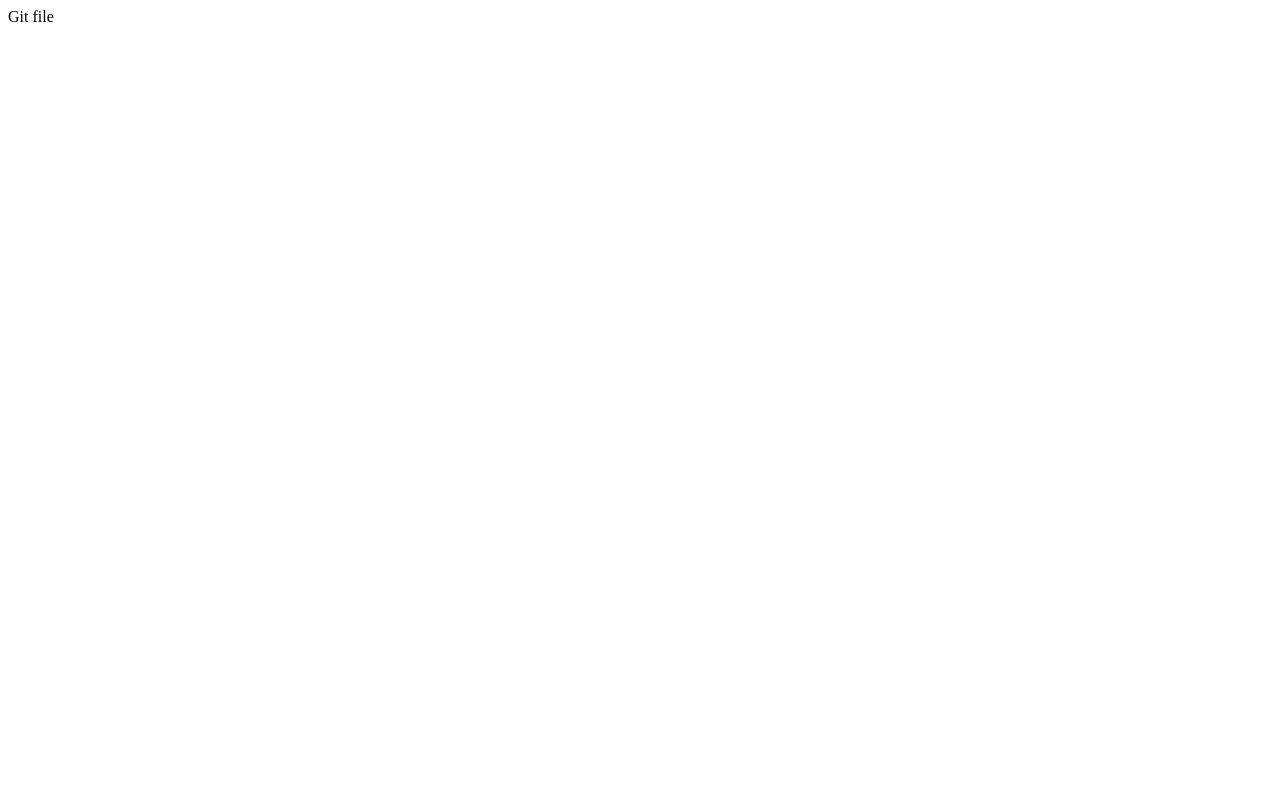
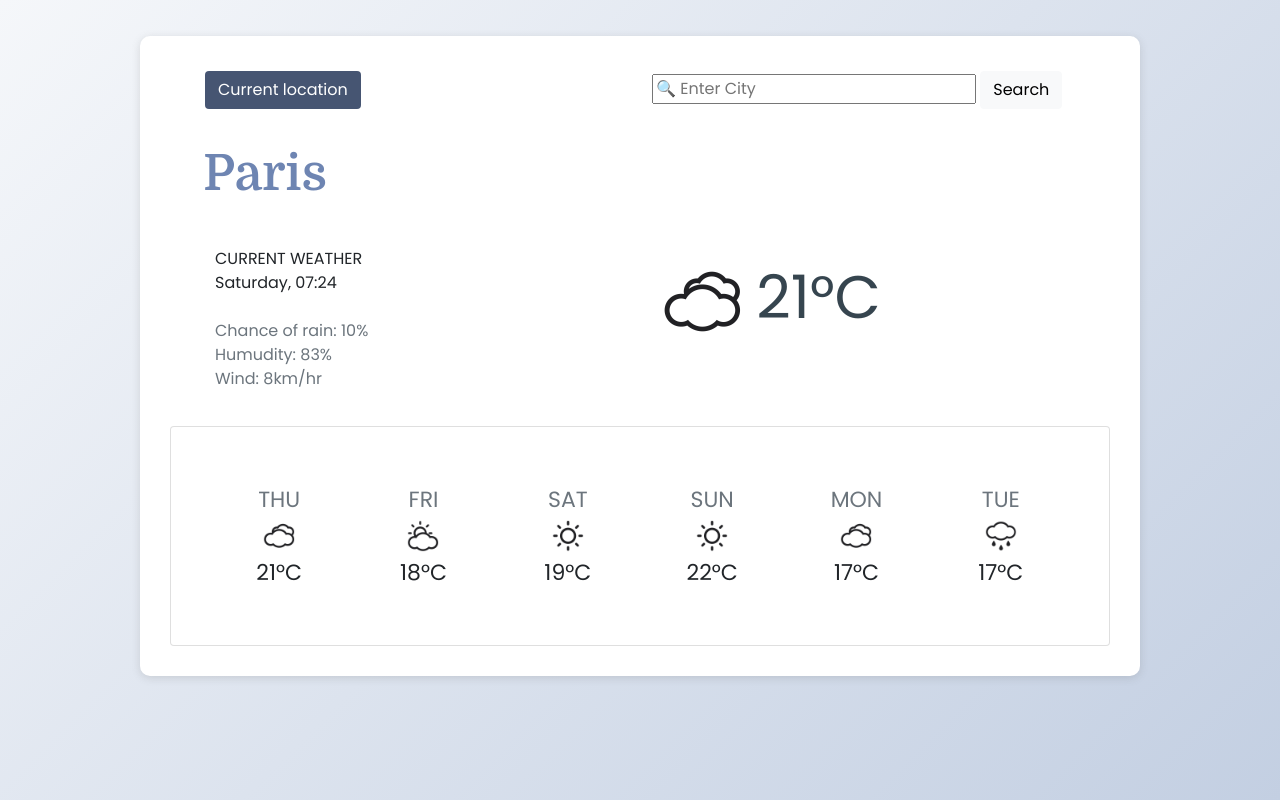
Before and after one commit to lmcspedden/weather-app, a website: page index.html in a window 1280 px wide. Drawn offline with nearby package versions, Linux system fonts and the light colour scheme.

Commit message:
Added existing project files

```diff
--- a/index.html
+++ b/index.html
@@ -4,9 +4,103 @@
     <meta charset="UTF-8" />
     <meta http-equiv="X-UA-Compatible" content="IE=edge" />
     <meta name="viewport" content="width=device-width, initial-scale=1.0" />
-    <title>Document</title>
+    <script src="https://unpkg.com/axios/dist/axios.min.js"></script>
+    <title>Weatherly</title>
+    <link
+      href="https://cdn.jsdelivr.net/npm/bootstrap@5.1.3/dist/css/bootstrap.min.css"
+      rel="stylesheet"
+      integrity="sha384-1BmE4kWBq78iYhFldvKuhfTAU6auU8tT94WrHftjDbrCEXSU1oBoqyl2QvZ6jIW3"
+      crossorigin="anonymous"
+    />
+    <link rel="preconnect" href="https://fonts.googleapis.com">
+<link rel="preconnect" href="https://fonts.gstatic.com" crossorigin>
+<link href="https://fonts.googleapis.com/css2?family=Domine:wght@600&family=Poppins:ital,wght@0,100;0,200;0,300;0,400;0,500;0,600;0,700;0,800;0,900;1,100;1,200;1,300;1,400;1,500;1,600;1,700;1,800;1,900&display=swap" rel="stylesheet">
+
+    <link href="src/style.css" rel="stylesheet" type="text/css" />
+    <script
+      src="https://kit.fontawesome.com/10b439875e.js"
+      crossorigin="anonymous"
+    ></script>
   </head>
   <body>
-    Git file
+    <div class="container-fluid p-3">
+      <div class="main-background">
+          <div class="row">
+            <div class="col-md">
+                  <input type="button" class="btn btn-location" value="Current location" id="current-location">
+            </div>
+            <div class="col-md search-location-bar">
+              <form class="search" id="search-button">
+                  <input type="text" placeholder="🔍 Enter City" id="search-location-form"/>
+                  <input type="submit" class="btn btn-light" value="Search">
+              </form>
+          </div>
+        <div class="row align-items-center">
+          <div class="col-md city">
+          <h1 id="city">Paris</h1>
+        </div>
+
+        </div>
+      </div>
+      <div class="row">
+      <div class="col-6">
+        <div class="date-time">CURRENT WEATHER
+          <div id="current-date-time">Wednesday 9:00am</div>
+          <br /><span class="text-secondary">Chance of rain: 10% <br />Humudity: 83% <br />Wind: 8km/hr</span>
+        </div>
+        </div>
+        <div class="col-6 my-auto">
+          <span class="weather-icon">
+          <img src="images/icon-cloud.png" alt="cloudy" width="100px" /></span>
+          <span class="temperature" id="temperature"> 21°C</span>
+        </div>
+      </div>
+      <div class="card daily-weather">
+        <div class="card-body">
+          <div class="container">
+            <div class="row">
+              <div class="col-md-2 daily">
+                <span class="text-secondary">THU</span><br />
+                <img src="images/icon-cloud.png" alt="cloudy" width="40px" />
+                <br />
+                21°C
+              </div>
+              <div class="col-md-2 daily">
+                <span class="text-secondary">FRI</span><br />
+                <img
+                  src="images/icon-sun-cloud.png"
+                  alt="sun"
+                  width="40px"
+                /><br />
+                18°C
+              </div>
+              <div class="col-md-2 daily">
+                <span class="text-secondary">SAT</span><br />
+                <img src="images/icon-sun.png" alt="sun" width="40px" /><br />
+                19°C
+              </div>
+              <div class="col-md-2 daily">
+                <span class="text-secondary">SUN</span><br />
+                <img src="images/icon-sun.png" alt="sun" width="40px" /><br />
+                22°C
+              </div>
+              <div class="col-md-2 daily">
+                <span class="text-secondary">MON</span><br />
+                <img src="images/icon-cloud.png" alt="cloudy" width="40px" /><br />
+                17°C
+              </div>
+              <div class="col-md-2 daily">
+                <span class="text-secondary">TUE</span><br />
+                <img src="images/icon-rain.png" alt="rain" width="40px" /><br />
+                17°C
+              </div>
+            </div>
+            </div>
+          </div>
+        </div>
+      </div>
+      </div>
+    </div>
+    <script src="src/index.js"></script>
   </body>
 </html>
--- /dev/null
+++ b/src/index.js
@@ -0,0 +1,64 @@
+// Day Time //
+let now = new Date();
+function formatDateTime(date) {
+  let days = [
+    "Sunday",
+    "Monday",
+    "Tuesday",
+    "Wednesday",
+    "Thursday",
+    "Friday",
+    "Saturday"
+  ];
+
+  let day = days[now.getDay()];
+  let hour = now.getHours();
+  if (hour < 10) {
+    hour = `0${hour}`;
+  }
+  let minutes = now.getMinutes();
+  if (minutes < 10) {
+    minutes = `0${minutes}`;
+  }
+
+  let today = document.querySelector("#current-date-time");
+  today.innerHTML = `${day}, ${hour}:${minutes}`;
+}
+formatDateTime();
+
+// Search Engine //
+
+function searchCity(city) {
+  let apiKey = `974a674da0c7eec22aa4769f587dfc4c`;
+  let apiUrl = `https://api.openweathermap.org/data/2.5/weather?q=${city}&appid=${apiKey}&units=metric`;
+  axios.get(apiUrl).then(displayWeatherCondition);
+}
+
+function displayWeatherCondition(response) {
+  document.querySelector("h1").innerhtml = response.data.name;
+  document.querySelector("#temperature").innerhtml = Math.round(
+    response.data.main.temp
+  );
+}
+
+function handleSubmit(event) {
+  event.preventDefault();
+  let city = document.querySelector("#search-location-form").value;
+  searchCity(city);
+}
+
+function searchLocation(position) {
+  let apiKey = `974a674da0c7eec22aa4769f587dfc4c`;
+  let apiUrl = `https://api.openweathermap.org/data/2.5/weather?lat=${position.coords.latitude}&lon=${position.coords.longitude}&appid=${apiKey}&units=metric`;
+  axios.get(apiUrl).then(displayWeatherCondition);
+}
+
+function getCurrentLocation(event) {
+  event.preventDefault();
+  navigator.geolocation.getCurrentPosition(searchLocation);
+}
+let currentLocationButton = document.querySelector("#current-location");
+currentLocationButton.addEventListener("click", getCurrentLocation);
+
+let form = document.querySelector("#search-button");
+form.addEventListener("submit", handleSubmit);
--- /dev/null
+++ b/src/style.css
@@ -0,0 +1,92 @@
+body {
+  font-family: "Poppins", sans-serif;
+  background: linear-gradient(135deg, #f5f7fa 0%, #c3cfe2 100%);
+  background-attachment: fixed;
+}
+h1 {
+  font-family: "Domine", serif;
+  font-weight: 600;
+  font-size: 50px;
+  color: #6e85b2;
+}
+
+a {
+  text-decoration: none;
+  color: #4d6593;
+}
+
+a:hover {
+  color: #afbcd5;
+}
+
+a:active {
+  text-decoration: underline;
+}
+
+.main-background {
+  background: #ffffff;
+  margin: 20px auto;
+  padding: 15px;
+  border-radius: 10px;
+  max-width: 1000px;
+  box-shadow: rgba(99, 99, 99, 0.2) 0px 2px 8px 0px;
+}
+
+.search-location-bar {
+  margin: 20px 0px 0px 0px;
+  justify-content: right;
+}
+
+.city,
+.forecast,
+.date-time {
+  margin-top: 15px;
+  padding: 20px 20px 0px 60px;
+}
+
+.temperature {
+  font-weight: 400;
+  font-size: 60px;
+  color: #36454f;
+}
+.unit {
+  text-align: center;
+  font-size: smaller;
+}
+
+.weather-icon {
+  vertical-align: top;
+}
+
+.daily-weather {
+  text-align: center;
+  font-size: 22px;
+  margin: 35px 15px 15px 15px;
+  padding: 20px 20px;
+}
+
+.daily {
+  padding: 20px;
+}
+
+.btn-location {
+  background: #465572;
+  color: #ffffff;
+  margin: 20px 0px 0px 50px;
+  transition: all 200ms ease-in-out;
+}
+
+.btn-location:hover {
+  color: #ffffff;
+  opacity: 0.9;
+  cursor: pointer;
+}
+
+.btn-secondary {
+  transition: all 200ms ease-in-out;
+}
+
+.btn-secondary:hover {
+  opacity: 0.1;
+  cursor: pointer;
+}
```
Also changed, not shown: package.json (added, +16 -0 lines), images/icon-cloud.png (added), images/icon-rain.png (added), images/icon-sun-cloud.png (added), images/icon-sun.png (added), 1 other file.
